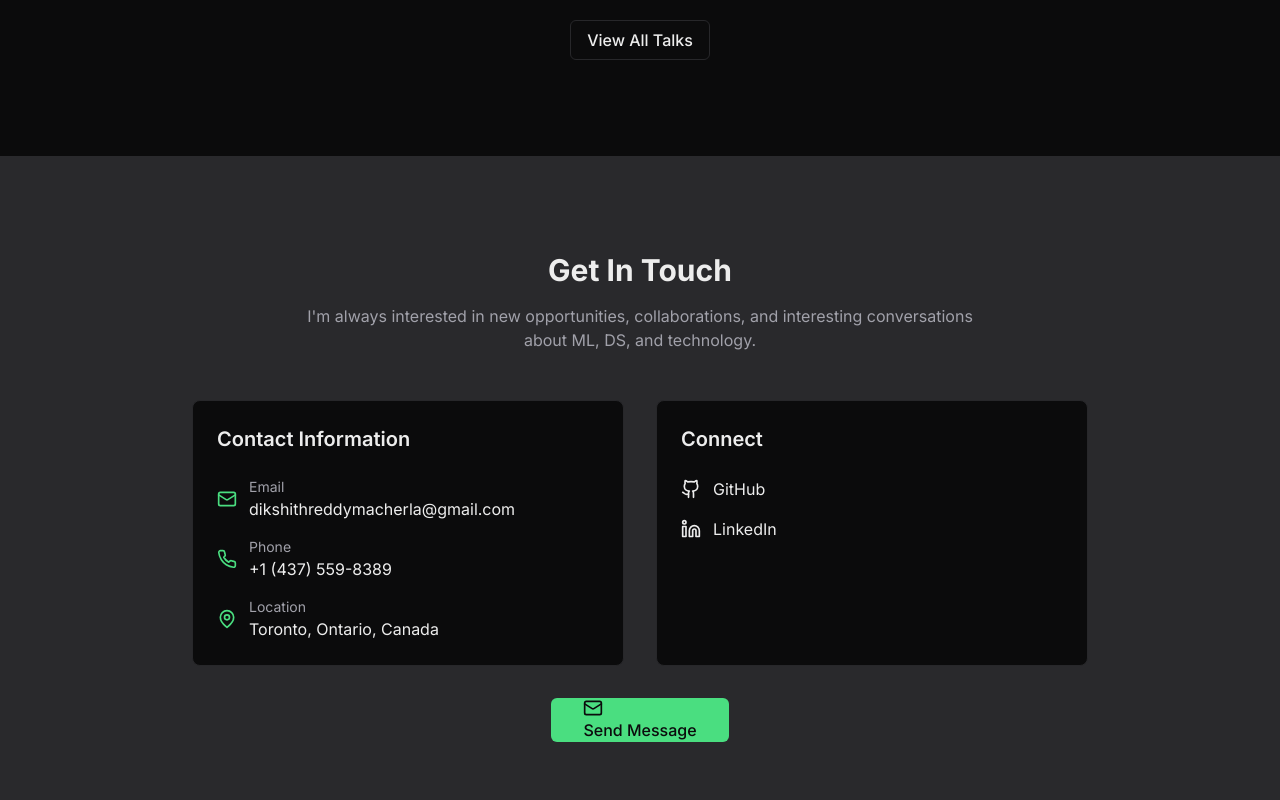
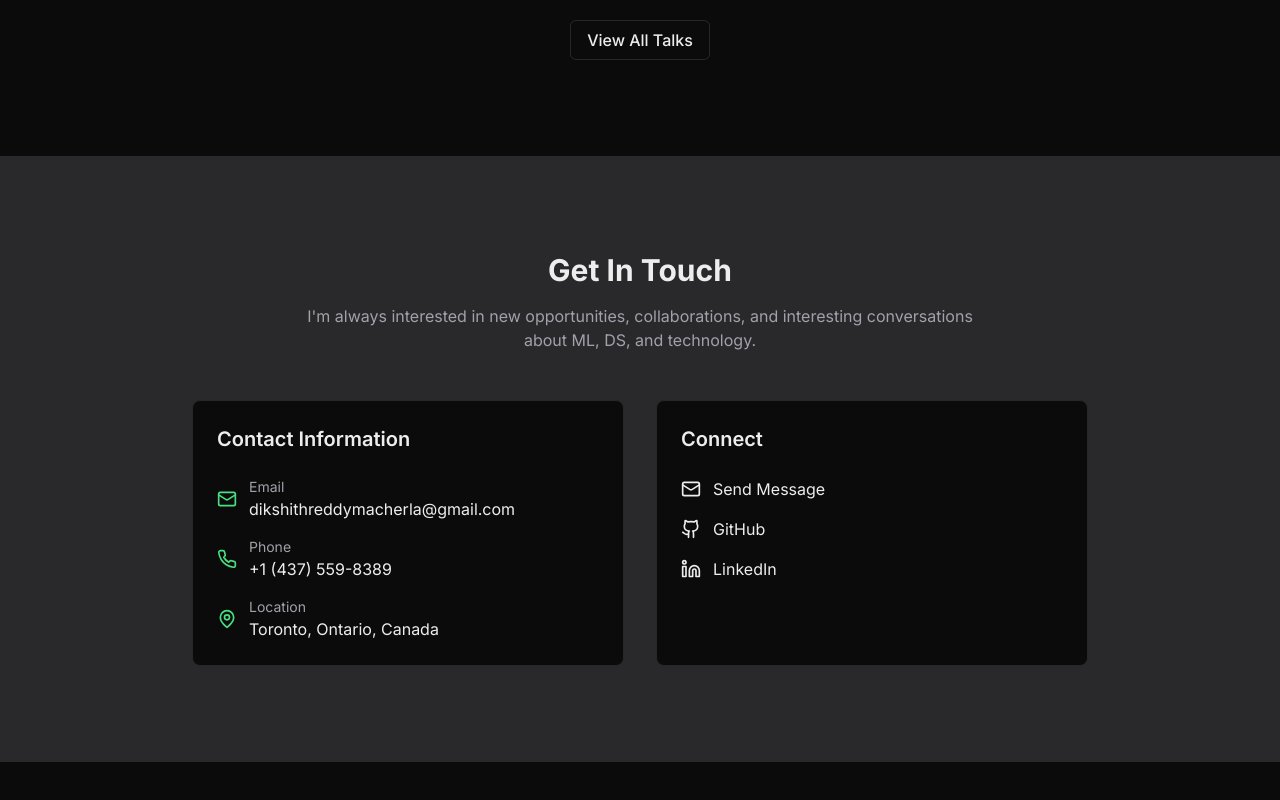
Before and after one commit to dikshithreddym/PortfolioWebsite, a Next.js app: page / in a window 1280 px wide. Shown: the part 3693-4493 px from the top of the page. After the commit the page ends 4455 px from the top, so only its background shows below. Built offline with nearby package versions, Linux system fonts and the light colour scheme.

Commit message:
Send Message Button Updated

```diff
--- a/app/page.tsx
+++ b/app/page.tsx
@@ -265,6 +265,14 @@ export default function HomePage() {
                </h3>
 
                <div className="space-y-4">
+                 <Link
+                   href="/contact"
+                   className="flex items-center gap-3 text-foreground hover:text-accent transition-colors focus-ring"
+                 >
+                   <Mail className="h-5 w-5" />
+                   <span>Send Message</span>
+                 </Link>
+
                  <a
                    href={socials.github}
                    target="_blank"
@@ -287,15 +295,6 @@ export default function HomePage() {
                </div>
              </Card>
            </div>
-
-          <div className="text-center mt-8">
-            <Button asChild size="lg">
-              <Link href="/contact">
-                <Mail className="mr-2 h-5 w-5" />
-                Send Message
-              </Link>
-            </Button>
-          </div>
         </div>
       </Section>
     </>
```
Lines whose indentation alone changed are shown as unchanged.
